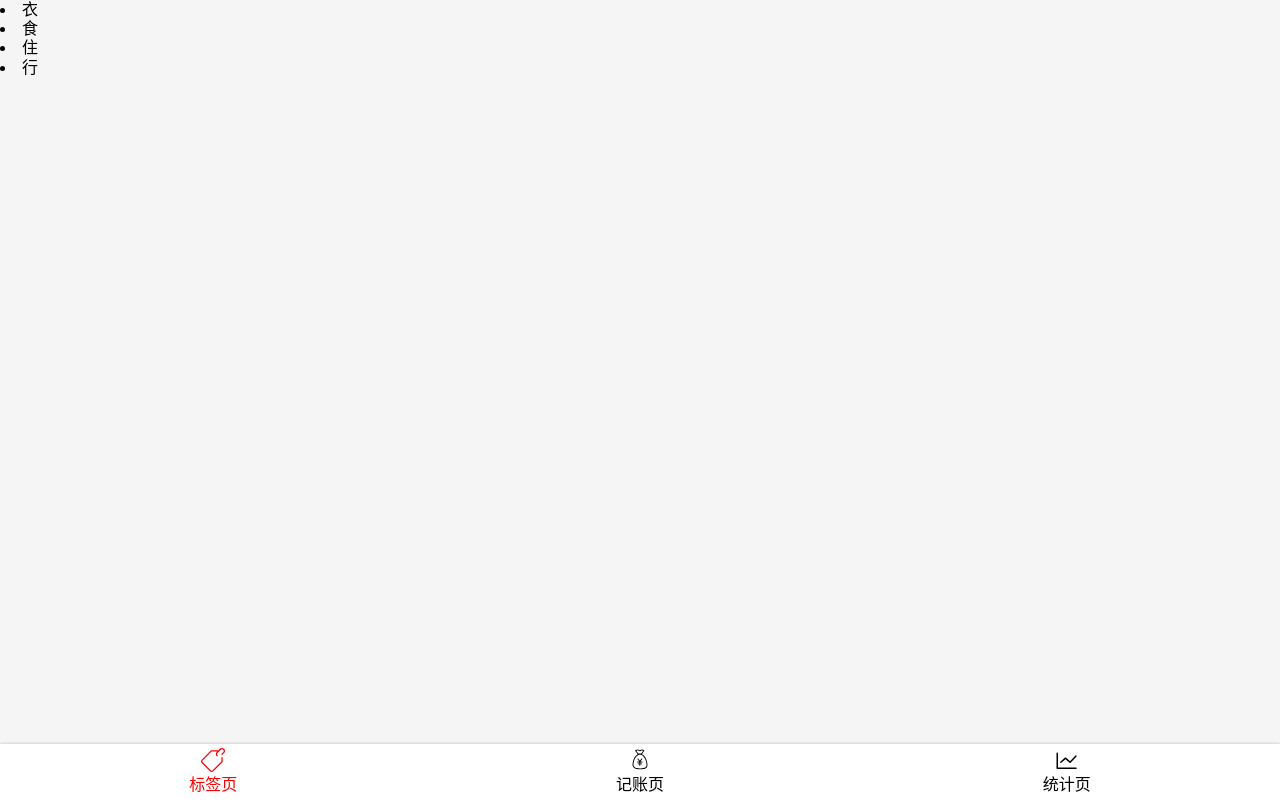
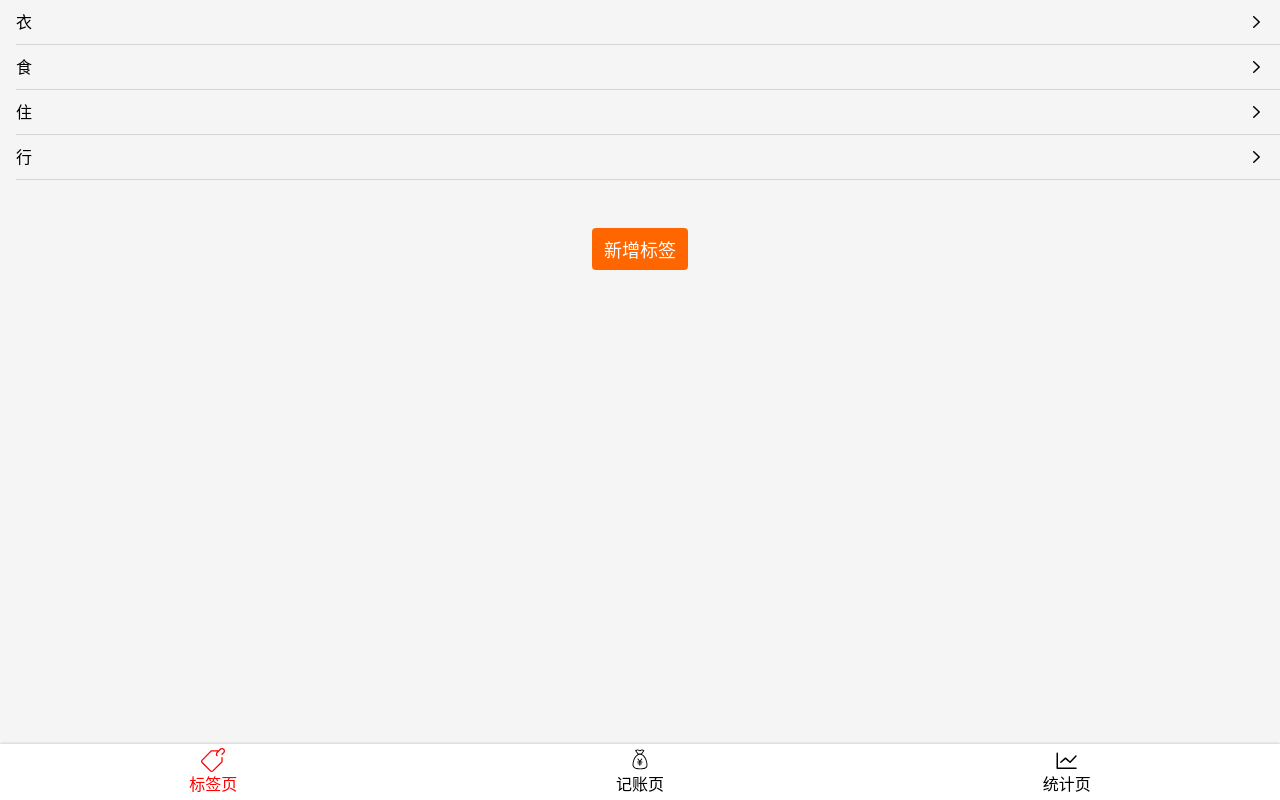
Before and after one commit to Allen-XiaoDeng/Project-acounts, a React app: page /tags in a window 1280 px wide. Built offline with nearby package versions, Linux system fonts and the light colour scheme.

Commit message:
tags list 样式做完

```diff
--- a/src/index.scss
+++ b/src/index.scss
@@ -47,3 +47,8 @@
   display: block;
   clear: both;
 }
+.oneLine{
+  white-space: nowrap;
+  overflow: hidden;
+  text-overflow: ellipsis;
+}
--- a/src/views/Tags.tsx
+++ b/src/views/Tags.tsx
@@ -1,15 +1,59 @@
 import Layout from '../components/Layout';
 import * as React from 'react';
 import {useTags} from './Tags/useTags';
+import styled from 'styled-components';
+import Icon from '../components/Icon';
 
+const TagList = styled.ol`
+  font-size: 1.6rem;
 
+  > li {
+    //#e5e5e7
+    border-bottom: 0.1rem solid #d5d5d9;
+    line-height: 2rem;
+    padding: 1.2rem 1.6rem 1.2rem 0;
+    margin-left: 1.6rem;
+    display: flex;
+    justify-content: space-between;
+    align-items: center;
+  }
+`;
+const Button = styled.button`
+  font-size: 1.8rem;
+  border: none;
+  padding: 0.8rem 1.2rem;
+  background: #f60;
+  border-radius: 0.4rem;
+  color: white;
+`;
+const Center = styled.div`
+  display: flex;
+  justify-content: center;
+  align-items: center;
+  flex-direction: column;
+`;
+
+const Space = styled.div`
+  height: 1.6rem;
+`
 function Tags() {
-  const {tags,setTags} = useTags();
+  const {tags, setTags} = useTags();
   return (
     <Layout>
-      {tags.map(tag =>
-          <li key={tag}>{tag}</li>
+      <TagList>
+        {tags.map(tag =>
+          <li key={tag}>
+            <span className="oneLine">{tag}</span>
+            <Icon name="right"/>
+          </li>
         )}
+      </TagList>
+      <Center>
+        <Space/>
+        <Space/>
+        <Space/>
+        <Button>新增标签</Button>
+      </Center>
     </Layout>
   );
 }
--- a/src/views/Tags/useTags.tsx
+++ b/src/views/Tags/useTags.tsx
@@ -1,6 +1,6 @@
 import {useState} from 'react';
 
-const useTags = ()=>{
+const useTags = ()=>{  //封装一个自定义hook
 const [tags, setTags] = useState<string[]>(['衣','食','住','行']);
 return {tags,setTags}
 };
```
Also changed, not shown: src/icons/left.svg (added), src/icons/right.svg (added).
